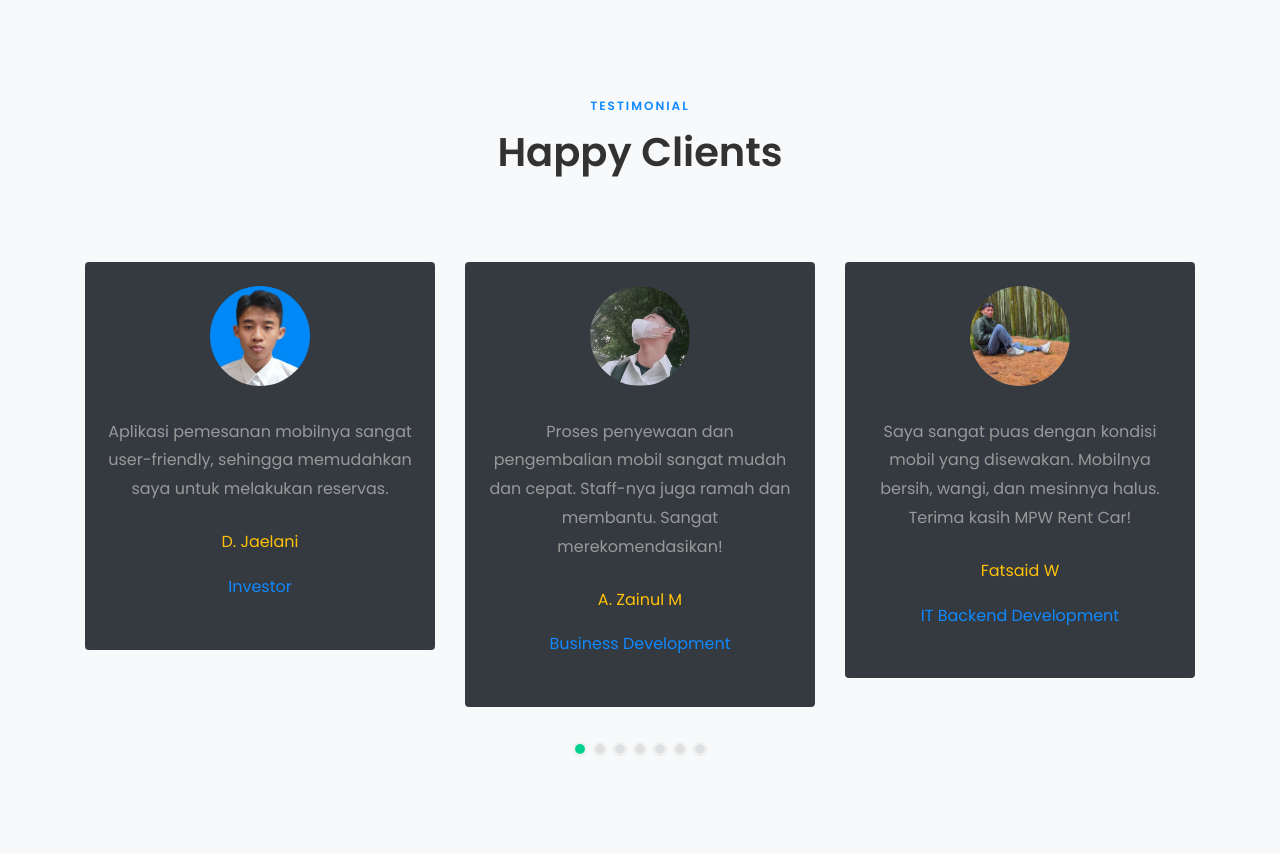
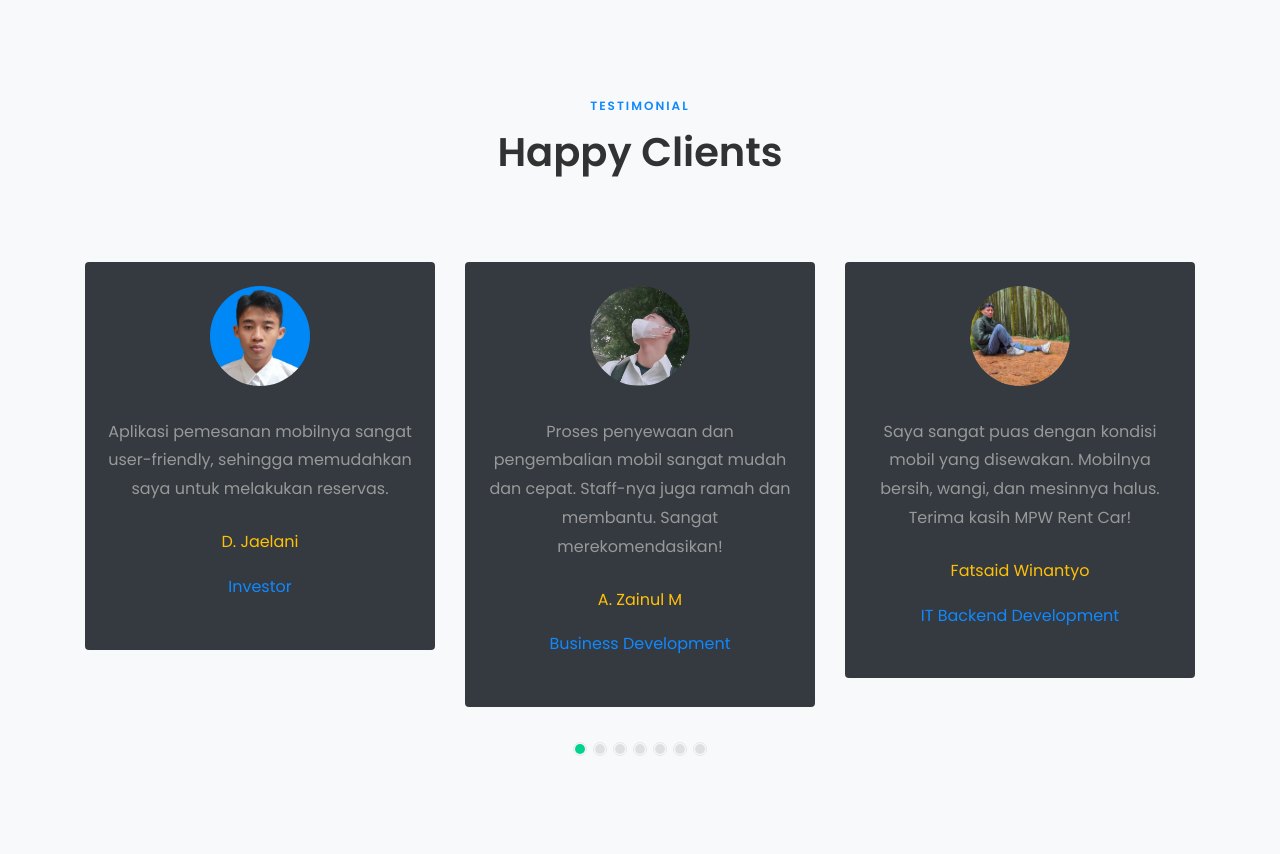
Before and after one commit to guanshiyin28/MPW-Rent-Car, a PHP site: page / in a window 1280 px wide. Shown: the part 3757-4611 px from the top of the page. Run offline with PHP 8.4, Linux system fonts and the light colour scheme; some libraries are stand-ins or nearby versions; some web fonts are replaced.

Commit message:
Update index.php

```diff
--- a/index.php
+++ b/index.php
@@ -346,7 +346,7 @@ require("function.php");
                   <div class="user-img mb-2" style="background-image: url(images/Fatsaid.jpeg)"></div>
                   <div class="text pt-4">
                     <p class="mb-4">Saya sangat puas dengan kondisi mobil yang disewakan. Mobilnya bersih, wangi, dan mesinnya halus. Terima kasih MPW Rent Car!</p>
-                    <p class="text-warning">Fatsaid W</p>
+                    <p class="text-warning">Fatsaid Winantyo</p>
                     <span class="position">IT Backend Development</span>
                   </div>
                 </div>
```
